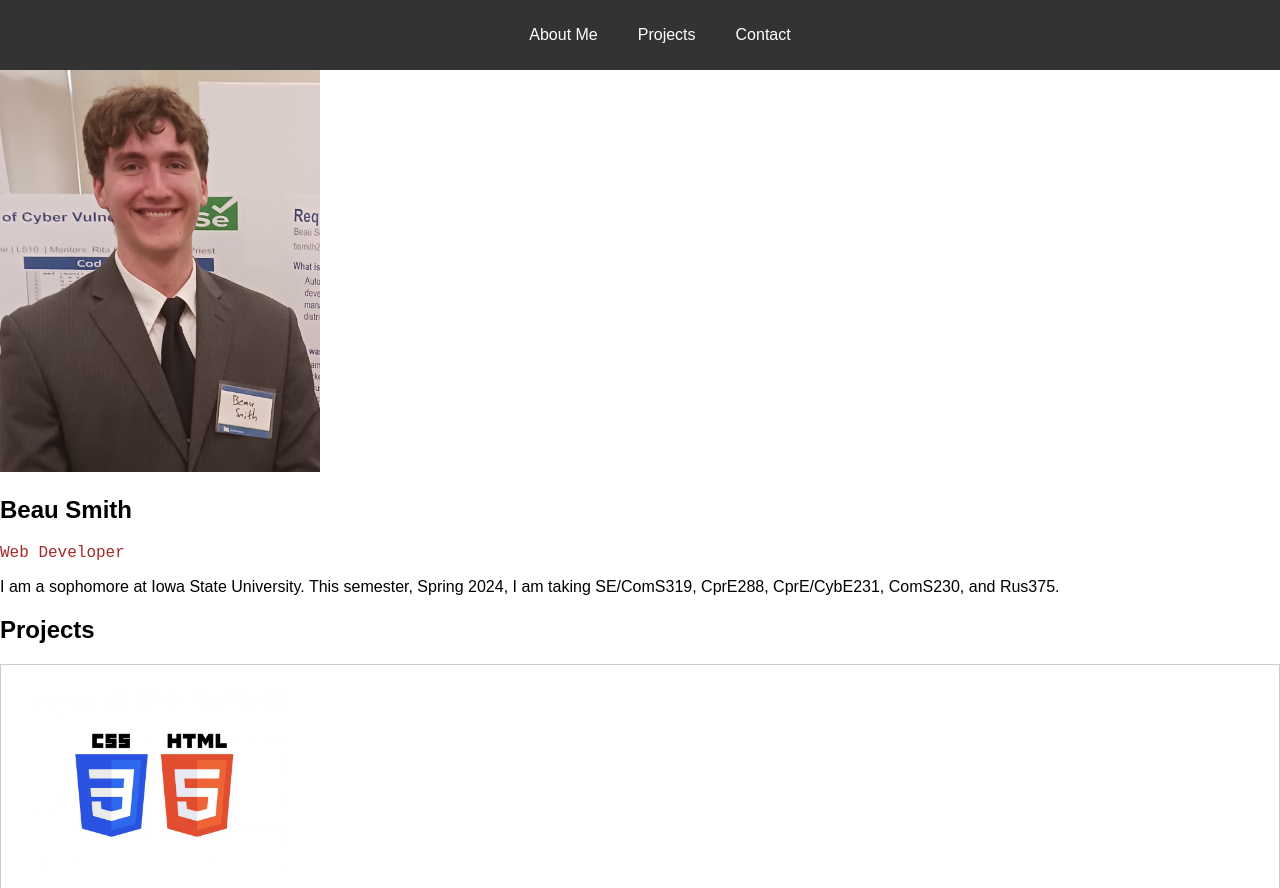
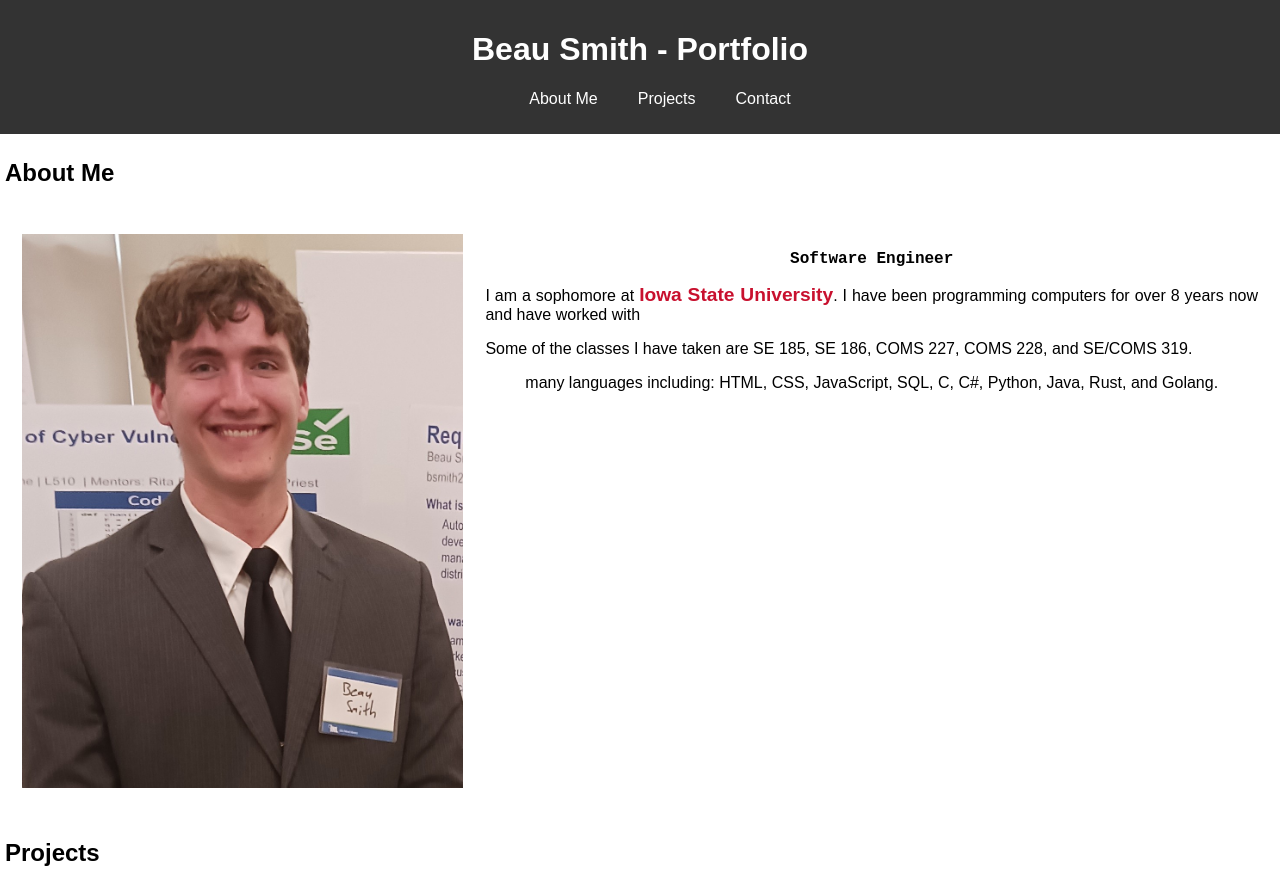
Before and after one commit to StormNinja17/personal, a plain HTML site: page index.html in a window 1280 px wide. Shown: the top 888 px of the page. Drawn offline with Linux system fonts and the light colour scheme.

Commit message:
updated general look and added details

```diff
--- a/index.html
+++ b/index.html
@@ -21,6 +21,8 @@
 </head>
 <body>
     <header>
+        <h1>Beau Smith - Portfolio</h1>
+
         <nav>
             <ul>
                 <li><a href="#about">About Me</a></li>
@@ -31,12 +33,24 @@
     </header>
 
     <section id="about">
-        <img src="./images/headshot.jpg" alt="Profile Photo" width="25%">
-        <h1>Beau Smith</h1>
-        <p style="font-family: 'Courier New', Courier, monospace; color: brown">Web Developer</p>
-        <p>I am a sophomore at Iowa State University.
-            This semester, Spring 2024, I am taking SE/ComS319, CprE288, CprE/CybE231, ComS230, and Rus375.
-        </p>
+        <h2>About Me</h2>
+        <table>
+            <tr>
+                <td>
+                    <img src="./images/headshot.jpg" alt="Profile Photo" style="max-height: 700px;">
+                </td>
+                <td>
+                    <p style="font-family: 'Courier New', Courier, monospace; color: black; text-align: center;"><strong>Software Engineer</strong></p>
+                    <p>I am a sophomore at <span id="isu">Iowa&nbsp;State&nbsp;University</span>.
+                        I have been programming computers for over 8 years now and have worked with
+                        <p>Some of the classes I have taken are SE 185, SE 186, COMS 227, COMS 228, and SE/COMS 319.</p>
+                        many languages including: HTML, CSS, JavaScript, SQL, C, C#, Python, Java, Rust, and Golang.
+                    </p>
+                </td>
+            </tr>
+        </table>
+
+
     </section>
 
     <section id="projects">
@@ -52,6 +66,9 @@
                 and the second image is anything related to the project itself.
             </p>
         </div>
+        <div class="project">
+            <h3 style="text-align: center; color: #C8102E"><strong>More projects coming soon!</strong></h3>
+        </div>
     </section>
 
     <section id="contact">
--- a/style.css
+++ b/style.css
@@ -35,3 +35,27 @@ footer {
     background-color: #333;
     color: #fff;
 }
+
+h1 {
+    text-align: center;
+}
+
+h2 {
+    padding: 5px;
+}
+
+table, td {
+    text-align: center;
+    vertical-align: top;
+    padding: 10px;
+}
+
+td p {
+    text-align: justify;
+}
+
+#isu {
+    color: #C8102E;
+    font-size: larger;
+    font-weight: bold;
+}
```
